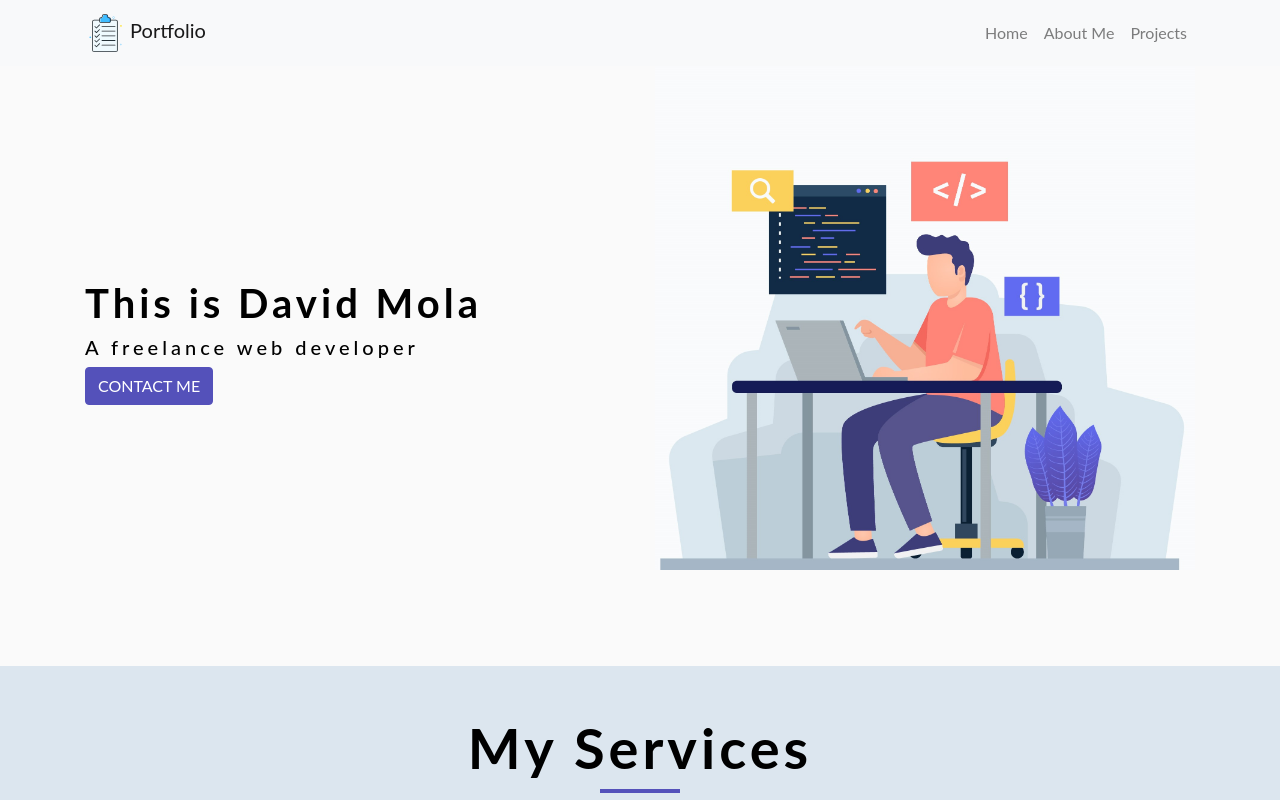
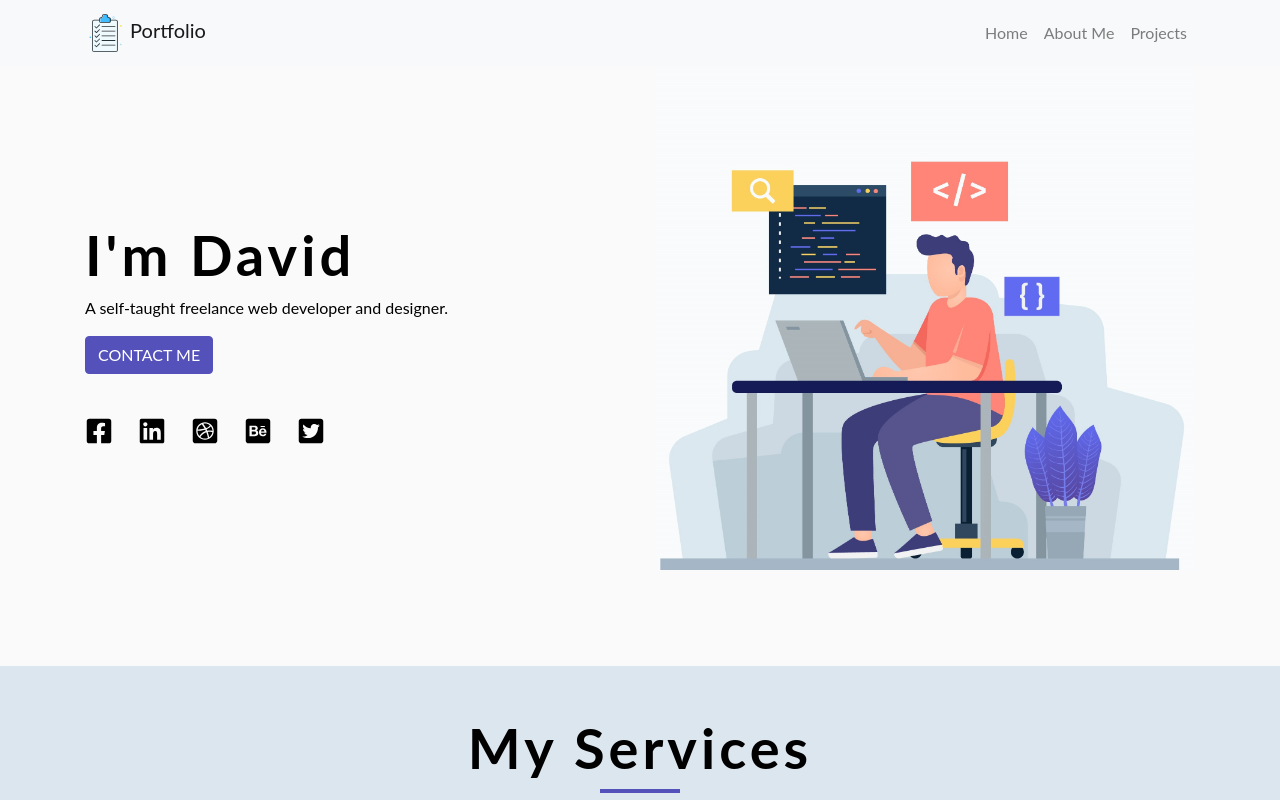
Before and after one commit to daviemola/davidportfolio, a Gatsby site: page / in a window 1280 px wide. Shown: the top 800 px of the page. Built offline with nearby package versions, Linux system fonts and the light colour scheme; Gatsby itself is replaced by a stand-in of ours.

Commit message:
worked on hero

```diff
--- a/src/components/Constants/socialLinks.js
+++ b/src/components/Constants/socialLinks.js
@@ -46,6 +46,8 @@ const links = data.map(link => {
 
 export default ({ styleClass }) => {
   return (
-    <ul className={`social-links ${styleClass ? styleClass : ""}`}>{links}</ul>
+    <ul className={`social-links text-left ${styleClass ? styleClass : ""}`}>
+      {links}
+    </ul>
   )
 }
--- a/src/components/Home/Hero.js
+++ b/src/components/Home/Hero.js
@@ -1,7 +1,7 @@
 import { useStaticQuery, graphql } from "gatsby"
 import React from "react"
 import Image from "gatsby-image"
-import socialLinks from "../Constants/socialLinks"
+import SocialLinks from "../Constants/socialLinks"
 
 const query = graphql`
   {
@@ -31,11 +31,13 @@ const Hero = () => {
             className="col-lg-6 pt-5 pt-lg-0 d-flex flex-column justify-content-center"
             data-aos="fade-up"
           >
-            <div>
-              <h1 className="font-weight-bold">This is David Mola</h1>
-              <h5>A freelance web developer</h5>
+            <div className="py-5">
+              <h2 className="text-capitalize display-4 font-weight-bold">
+                I'm David
+              </h2>
+              <p>A self-taught freelance web developer and designer.</p>
               <button className="btn btn-blue text-white">contact me</button>
-              <socialLinks />
+              <SocialLinks />
             </div>
           </div>
           <div className="col-lg-6 order-1 order-lg-2 hero-img mb-5">
--- a/src/components/Home/Services.js
+++ b/src/components/Home/Services.js
@@ -10,7 +10,10 @@ const Services = () => {
         <div className="underline"></div>
         <div className="row">
           {services.map(service => (
-            <div className="col-10 col-sm-8 col-md-6 col-lg-4 mx-auto py-5">
+            <div
+              className="col-10 col-sm-8 col-md-6 col-lg-4 mx-auto py-5"
+              key={service.id}
+            >
               <div className="card pb-3" style={{ minHeight: "100%" }}>
                 <h4 className="text-center pt-4 my-4">{service.icon}</h4>
                 <h6 className="text-center font-weight-bold">
--- a/src/components/layout.css
+++ b/src/components/layout.css
@@ -87,3 +87,8 @@ h6 {
 .social-link:hover {
   color: var(--clr-primary-5);
 }
+
+ul {
+  list-style-type: none;
+  padding-left: 0;
+}
```
